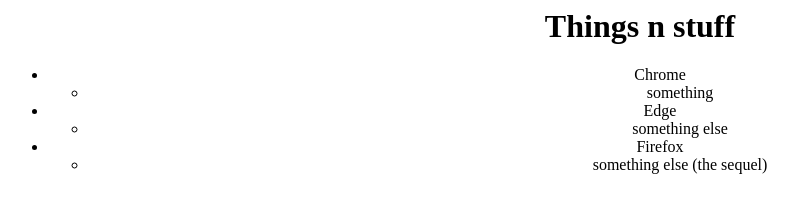
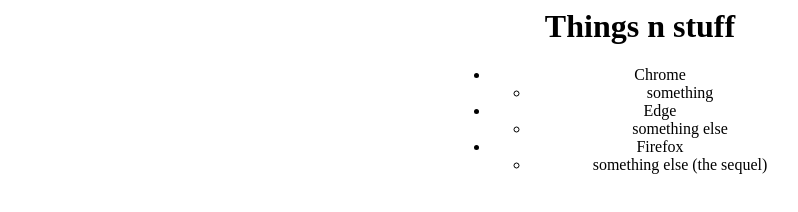
Before and after one commit to wilberdp/wilberdp.github.io, a plain HTML site: page index.html in a window 1280 px wide. Shown: the full height of the page, 0-798 px from the left. Drawn offline with Linux system fonts and the light colour scheme.

Commit message:
Update index.html

```diff
--- a/index.html
+++ b/index.html
@@ -2,7 +2,7 @@
   <head>
   </head>
   <body>
-    <div style="text-align:center">
+    <div style="text-align:center;margin:0 auto;width:30%">
       <h1>Things n stuff</h1>
       <p>
         <ul>
```
